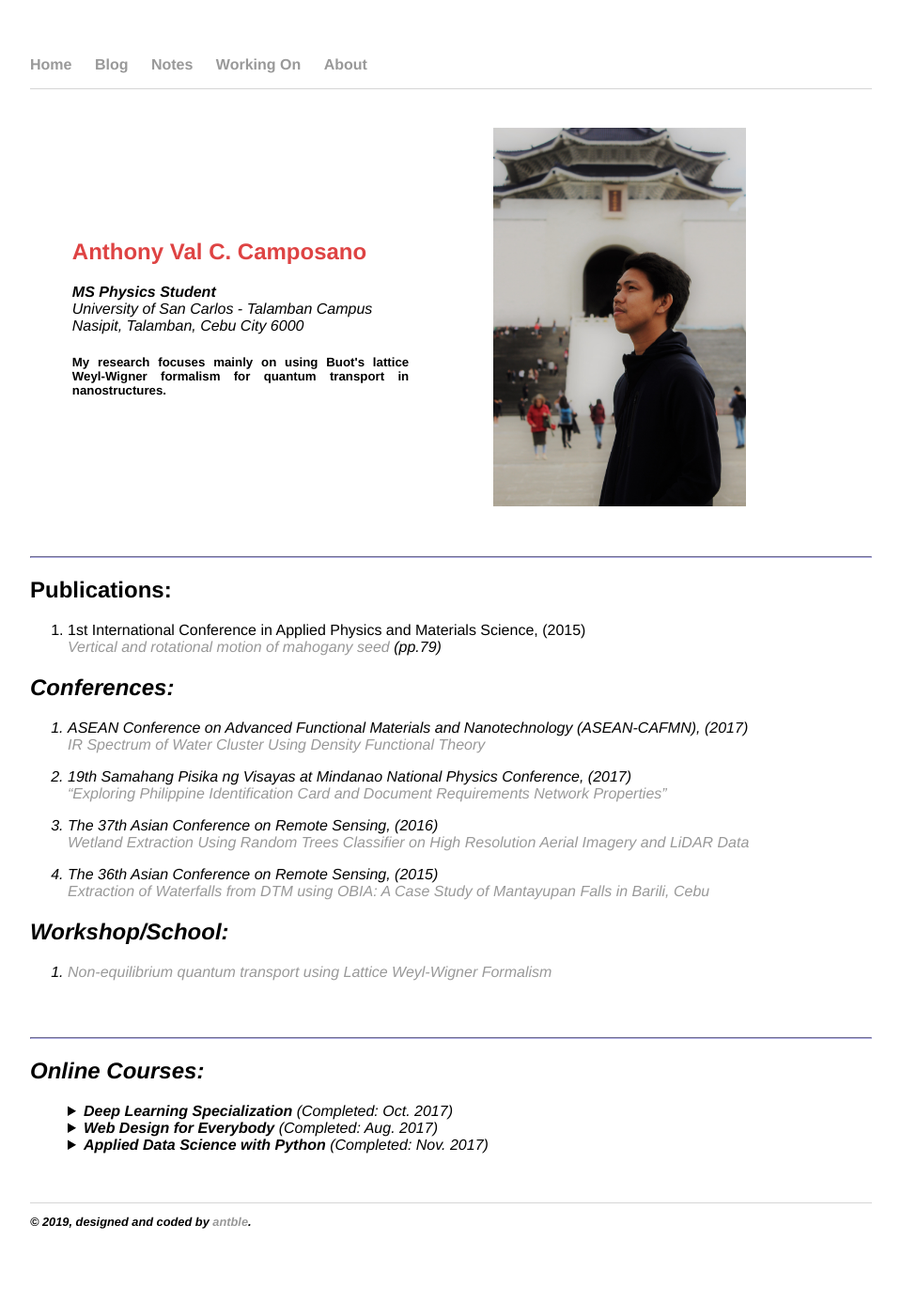
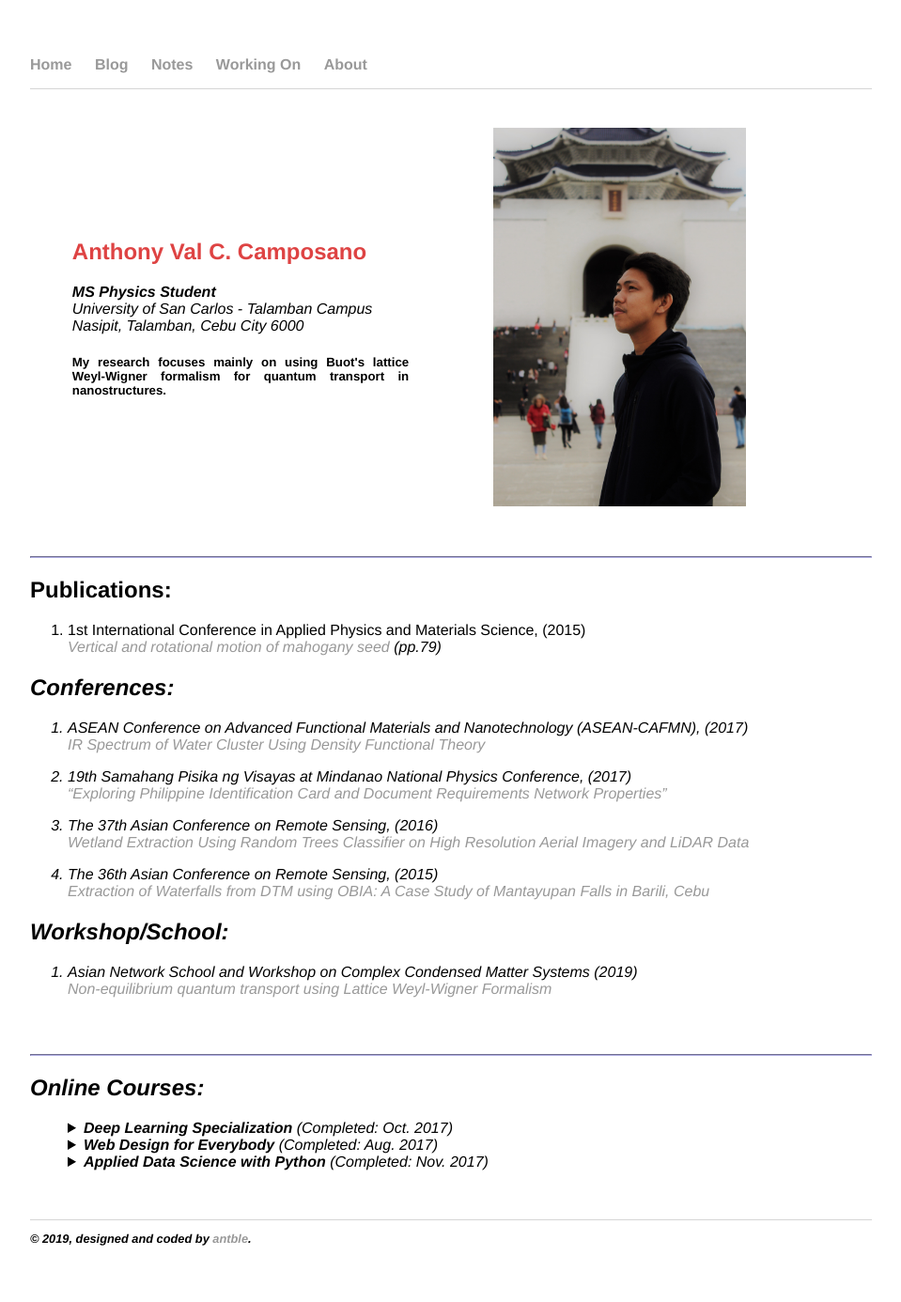
Before and after one commit to antble/antble.github.io, a Jekyll site: the page built from about/index.html, in a window 1280 px wide. Shown: the whole page at 94% size, without its empty margins (160-1119 px from the left). Built offline with Jekyll 4.4.1, drawn with Linux system fonts in a browser that asks for light colours; nearby versions of some CDN libraries; some web fonts are replaced.

Commit message:
update about

```diff
--- a/about/index.html
+++ b/about/index.html
@@ -53,7 +53,7 @@
 	</ol>
 	<h2>Workshop/School:</h2>
 		<ol>
-			<li><a href="https://spp-online.org/wp-content/uploads/2019/11/Asian_Network_2019_Posters_Online_03Nov.pdf">Non-equilibrium quantum transport using Lattice Weyl-Wigner Formalism</a></li>
+			<li>Asian Network School and Workshop on Complex Condensed Matter Systems (2019) <br><a href="https://spp-online.org/wp-content/uploads/2019/11/Asian_Network_2019_Posters_Online_03Nov.pdf">Non-equilibrium quantum transport using Lattice Weyl-Wigner Formalism</a></li>
 		</ol>
 	<br>
 
```
